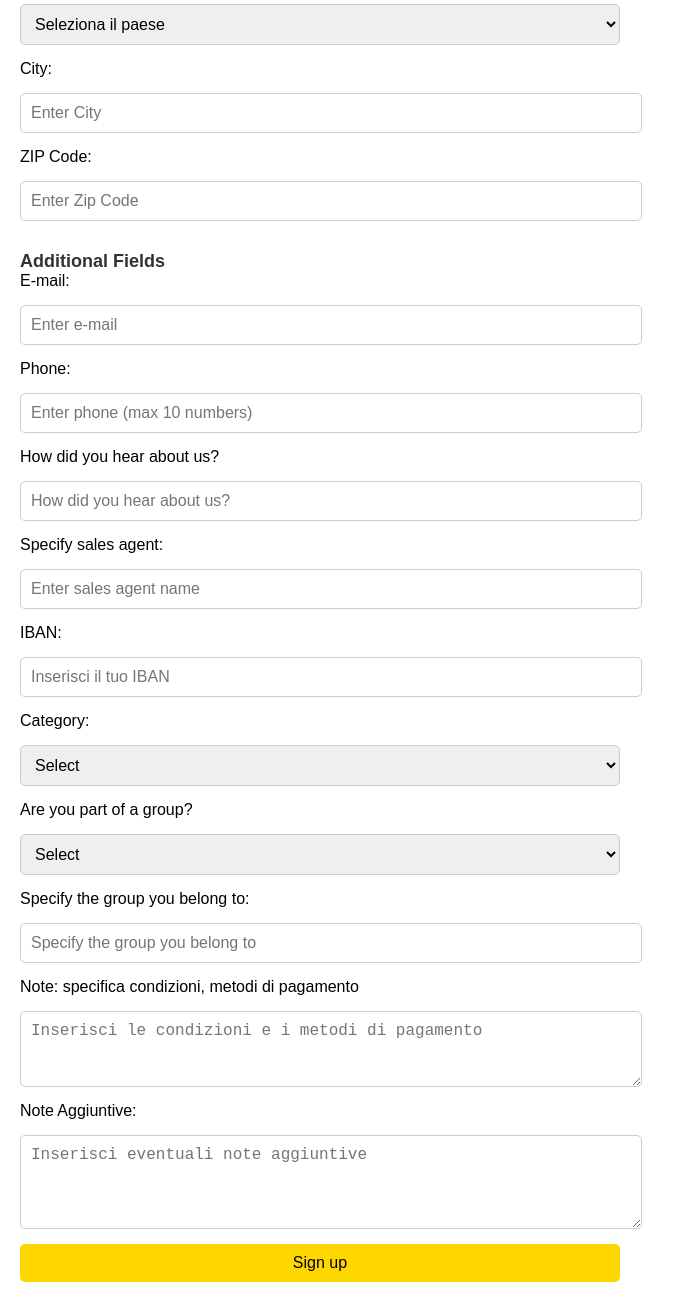
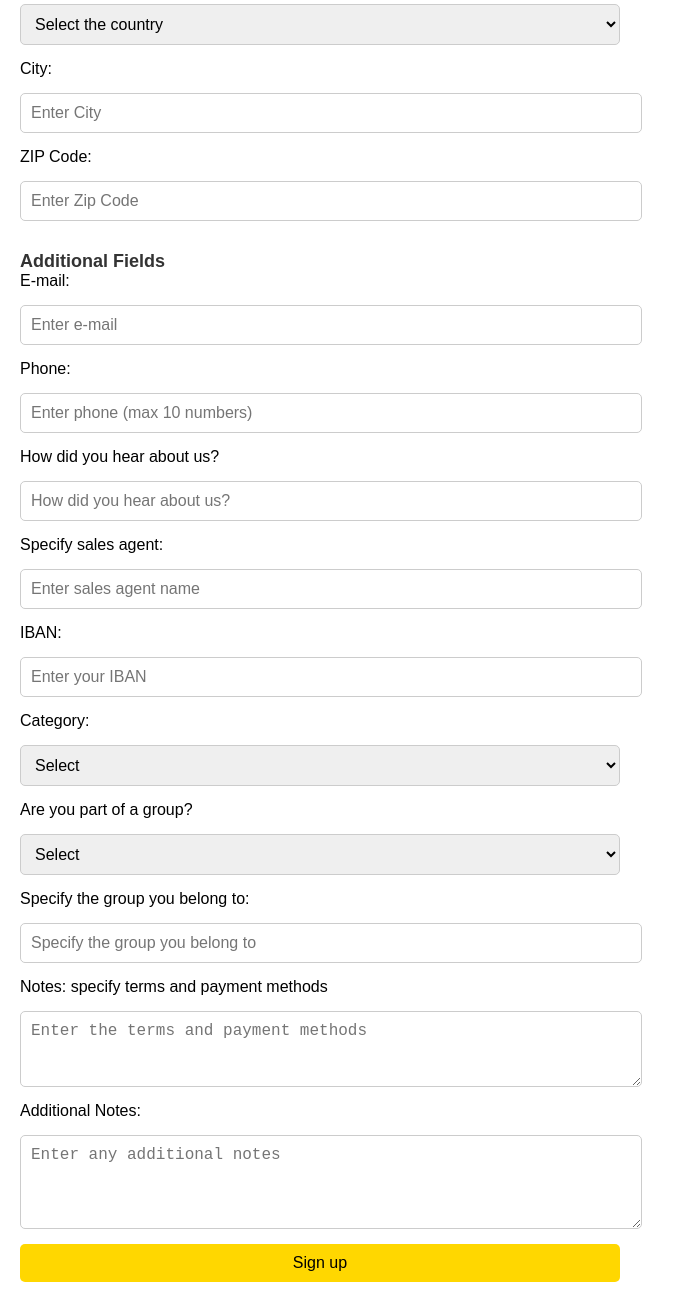
Before and after one commit to FAN-Europe-Lighting/RegistrazioneClientiEstero, a website: page index.html in a window 1280 px wide. Shown: the part 1110-2412 px from the top of the page, without its empty margins (0-685 px from the left). Drawn offline with Linux system fonts and the light colour scheme.

Commit message:
index.html

```diff
--- a/index.html
+++ b/index.html
@@ -82,8 +82,8 @@
     <input type="text" id="billingStreetNumber" placeholder="Enter street number" required>
 
     <label for="billingStreetNumber">Country:</label>
-    <select id="shippingCountry" required>
-	  <option value="">Seleziona il paese</option>
+    <select id="billingCountry" required>
+	  <option value="">Select the country</option>
 	  <option value="AF">Afghanistan</option>
 	  <option value="AL">Albania</option>
 	  <option value="DZ">Algeria</option>
@@ -305,7 +305,7 @@
 
 	<label for="shippingCountry">Country:</label>
 	<select id="shippingCountry" required>
-	  <option value="">Seleziona il paese</option>
+	  <option value="">Select the country</option>
 	  <option value="AF">Afghanistan</option>
 	  <option value="AL">Albania</option>
 	  <option value="DZ">Algeria</option>
@@ -534,7 +534,7 @@
     <input type="text" id="agente" placeholder="Enter sales agent name" required>
 
     <label for="iban">IBAN:</label>
-    <input type="text" id="iban" placeholder="Inserisci il tuo IBAN" minlength="27" maxlength="27" required>
+    <input type="text" id="iban" placeholder="Enter your IBAN" minlength="27" maxlength="27">
 
 	    <label for="category">Category:</label>
     <select id="category" required>
@@ -558,11 +558,11 @@
     <label for="consortiumName">Specify the group you belong to:</label>
     <input type="text" id="consortiumName" placeholder="Specify the group you belong to" required>
 
-    <label for="paymentTerms">Note: specifica condizioni, metodi di pagamento</label>
-    <textarea id="paymentTerms" rows="3" placeholder="Inserisci le condizioni e i metodi di pagamento" required></textarea>
+    <label for="paymentTerms">Notes: specify terms and payment methods</label>
+    <textarea id="paymentTerms" rows="3" placeholder="Enter the terms and payment methods" required></textarea>
 
-    <label for="notes">Note Aggiuntive:</label>
-    <textarea id="notes" rows="4" placeholder="Inserisci eventuali note aggiuntive"></textarea>
+    <label for="notes">Additional Notes:</label>
+    <textarea id="notes" rows="4" placeholder="Enter any additional notes"></textarea>
 
     <!-- Pulsante per salvare -->
     <button type="submit">Sign up</button>
```
